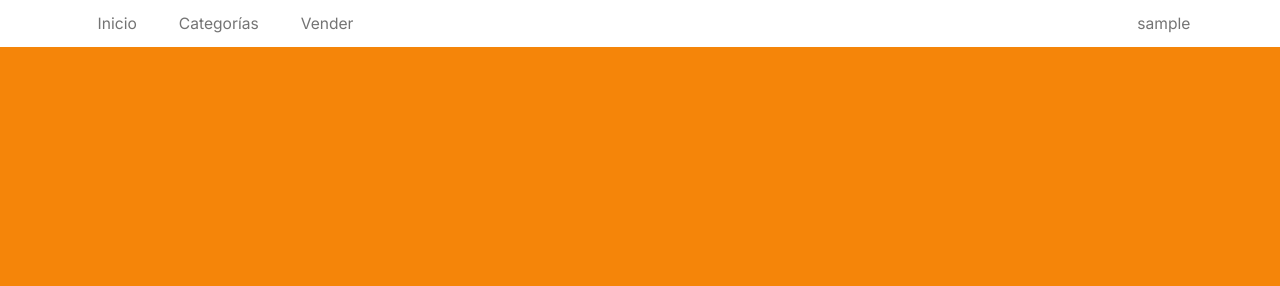
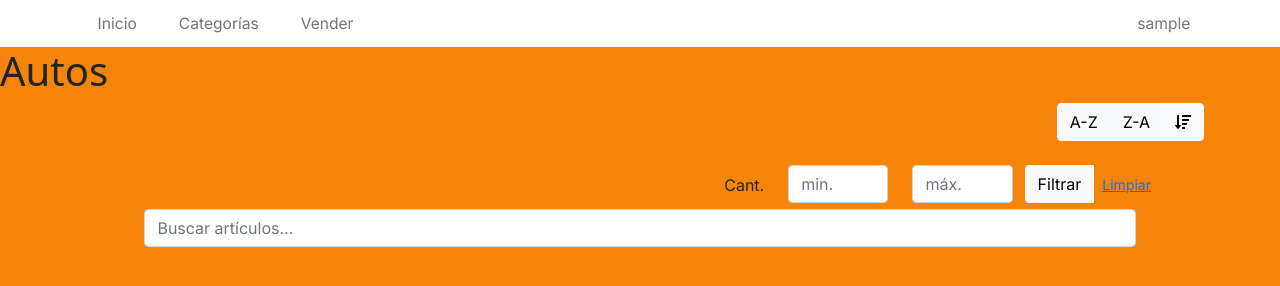
Before and after one commit to sofia-1905/workspace-inicial, a plain HTML site: page products.html in a window 1280 px wide. Drawn offline with Linux system fonts and the light colour scheme; no server answers; sample sign-in values are in the browser's storage.

Commit message:
html search y function empezado

```diff
--- a/css/styleproducts.css
+++ b/css/styleproducts.css
@@ -15,7 +15,7 @@ body {
         background-color: #F58509;
     }
 
-    div #tituloautos {
+     #titulo {
         margin-top: 10%;
         margin-bottom: 5%;
         background-color: rgba(236, 232, 226, 0.575);
--- a/js/products.js
+++ b/js/products.js
@@ -74,3 +74,21 @@ document.addEventListener("DOMContentLoaded", function(e) {
         }
     });
 });
+
+// FUNCION DEL BUSCADOR
+//Filtrar los productos en función del texto ingresado
+document.getElementById('searchInput').addEventListener('input', function() {
+  const query = this.value.toLowerCase();
+  const products = document.querySelectorAll('.card');
+
+  products.forEach(product => {
+      const title = product.querySelector('#nombre').textContent.toLowerCase();
+      const description = product.querySelector('.card-body p').textContent.toLowerCase();
+
+      if (title.includes(query) || description.includes(query)) {
+          product.parentElement.style.display = ''; // Mostrar el artículo
+      } else {
+          product.parentElement.style.display = 'none'; // Ocultar el artículo
+      }
+  });
+});
--- a/products.html
+++ b/products.html
@@ -40,9 +40,52 @@
   </div>
 </nav>
 
-  <div id="titulo">
+  <div>
+    <h1 id="titulo">Autos</h1>
+ </div>
 
- </div>
+ <div class="container">
+  <div class="row">
+    <div class="col text-end">
+      <div class="btn-group btn-group-toggle mb-4" data-bs-toggle="buttons">
+        <input type="radio" class="btn-check" name="options" id="sortAsc">
+        <label class="btn btn-light" for="sortAsc">A-Z</label>
+        <input type="radio" class="btn-check" name="options" id="sortDesc">
+        <label class="btn btn-light" for="sortDesc">Z-A</label>
+        <input type="radio" class="btn-check" name="options" id="sortByCount" checked>
+        <label class="btn btn-light" for="sortByCount"><i class="fas fa-sort-amount-down mr-1"></i></label>
+      </div>
+    </div>
+  </div>
+  <div class="row">
+    <div class="col-lg-6 offset-lg-6 col-md-12 mb-1 container">
+      <div class="row container p-0 m-0">
+        <div class="col">
+          <p class="font-weight-normal text-end my-2">Cant.</p>
+        </div>
+        <div class="col">
+          <input class="form-control" type="number" placeholder="min." id="rangeFilterCountMin">
+        </div>
+        <div class="col">
+          <input class="form-control" type="number" placeholder="máx." id="rangeFilterCountMax">
+        </div>
+        <div class="col-3 p-0">
+          <div class="btn-group" role="group">
+            <button class="btn btn-light btn-block" id="rangeFilterCount">Filtrar</button>
+            <button class="btn btn-link btn-sm" id="clearRangeFilter">Limpiar</button>
+          </div>
+        </div>
+      </div>
+    </div>
+  </div>
+
+  <div class="container mb-4">
+    <div class="row">
+      <div class="col">
+        <input type="search" id="searchInput" class="form-control" placeholder="Buscar artículos...">
+      </div>
+    </div>
+  </div>
 
   <main class="pb-5">
     <div class="container">
```
